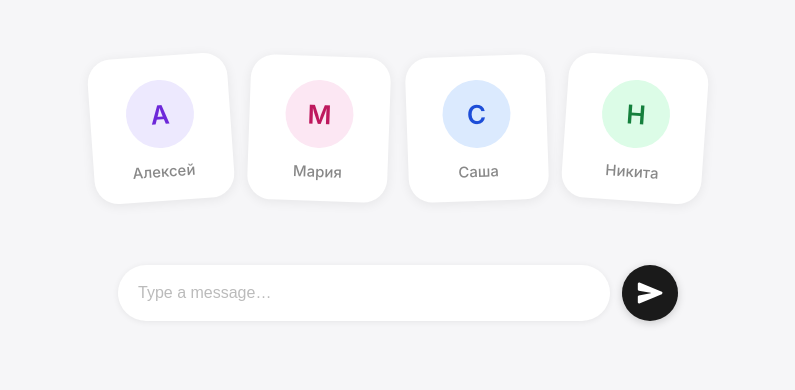
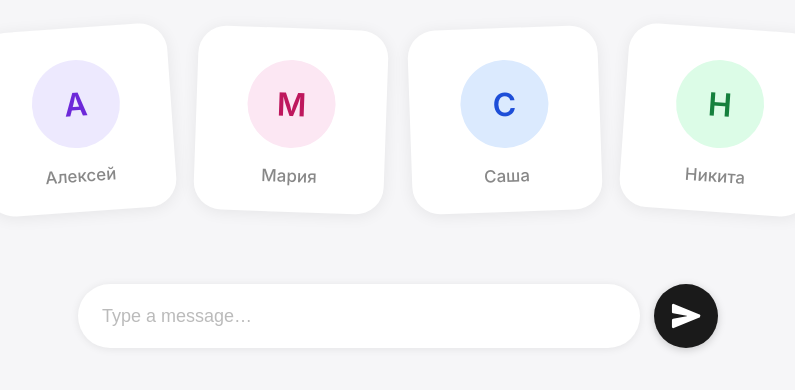
Before and after one commit to varyakolysh2003-dotcom/Plane, a React app in the folder app/: page / in a window 1280 px wide. Shown: the part 212-602 px from the top of the page, without its empty margins (242-1037 px from the left). Built offline with nearby package versions, Linux system fonts and the light colour scheme; the HTML template or start-up script is replaced by a standard one.

Commit message:
Make UI significantly larger: 88px avatars, 190px cards, 64px input/button
https://claude.ai/code/session_01MD16p9BmbSQJQkncxdnMRa

```diff
--- a/app/src/App.css
+++ b/app/src/App.css
@@ -7,7 +7,7 @@
   flex-direction: column;
   align-items: center;
   justify-content: center;
-  gap: 64px;
+  gap: 72px;
   height: 100dvh;
   background: #f6f6f8;
   font-family: -apple-system, BlinkMacSystemFont, 'Segoe UI', sans-serif;
@@ -45,7 +45,7 @@
 /* ── User cards ──────────────────────────────────────────── */
 .cards-row {
   display: flex;
-  gap: 18px;
+  gap: 24px;
   align-items: flex-end;
 }
 
@@ -53,56 +53,50 @@
   display: flex;
   flex-direction: column;
   align-items: center;
-  gap: 14px;
-  padding: 24px 36px 20px;
-  min-width: 140px;
+  gap: 18px;
+  padding: 32px 44px 26px;
+  min-width: 190px;
   background: #fff;
-  border-radius: 24px;
-  box-shadow: 0 2px 12px rgba(0,0,0,0.07);
+  border-radius: 28px;
+  box-shadow: 0 2px 16px rgba(0,0,0,0.07);
   user-select: none;
-  /*
-   * `translate` (individual property) composes with the inline
-   * transform:rotate() tilt — no conflict, independent animation.
-   */
   transition:
     translate  0.2s cubic-bezier(0.34, 1.4, 0.64, 1),
     box-shadow 0.2s ease;
 }
 
 .user-card:hover {
-  translate: 0 -5px;
-  box-shadow: 0 8px 22px rgba(0,0,0,0.1);
+  translate: 0 -6px;
+  box-shadow: 0 10px 28px rgba(0,0,0,0.1);
 }
 
-/* Card being aimed at: lift slightly toward the incoming plane */
 .user-card.card-aim {
-  translate: 0 -4px;
-  box-shadow: 0 10px 28px rgba(0,0,0,0.13);
+  translate: 0 -5px;
+  box-shadow: 0 12px 32px rgba(0,0,0,0.13);
 }
 
-/* Subtle bump on delivery */
 .user-card.card-bounce {
   animation: card-bump 0.38s cubic-bezier(0.34, 1.3, 0.64, 1);
 }
 @keyframes card-bump {
-  0%   { translate: 0 0;    }
-  45%  { translate: 0 -8px; }
-  100% { translate: 0 0;    }
+  0%   { translate: 0 0;     }
+  45%  { translate: 0 -10px; }
+  100% { translate: 0 0;     }
 }
 
 .avatar {
-  width: 68px;
-  height: 68px;
+  width: 88px;
+  height: 88px;
   border-radius: 50%;
   display: flex;
   align-items: center;
   justify-content: center;
   font-weight: 600;
-  font-size: 26px;
+  font-size: 32px;
 }
 
 .uname {
-  font-size: 15px;
+  font-size: 17px;
   color: #888;
   font-weight: 500;
   white-space: nowrap;
@@ -111,15 +105,15 @@
 /* ── Input block ─────────────────────────────────────────── */
 .input-block {
   position: relative;
-  width: 560px;
-  height: 56px;
+  width: 640px;
+  height: 64px;
 }
 
 /* Input + button row */
 .input-row {
   display: flex;
   align-items: center;
-  gap: 12px;
+  gap: 14px;
   width: 100%;
   height: 100%;
   opacity: 1;
@@ -150,27 +144,27 @@
 
 .msg-input {
   flex: 1;
-  height: 56px;
-  padding: 0 20px;
+  height: 64px;
+  padding: 0 24px;
   border: none;
-  border-radius: 28px;
-  font-size: 16px;
+  border-radius: 32px;
+  font-size: 18px;
   color: #1a1a1a;
   background: #fff;
   outline: none;
-  box-shadow: 0 1px 6px rgba(0,0,0,0.07);
+  box-shadow: 0 1px 8px rgba(0,0,0,0.08);
   transition: box-shadow 0.2s ease;
 }
 .msg-input::placeholder { color: #bbb; }
 .msg-input:focus {
-  box-shadow: 0 2px 12px rgba(0,0,0,0.1);
+  box-shadow: 0 2px 16px rgba(0,0,0,0.11);
 }
 
 /* ── Send button ─────────────────────────────────────────── */
 .send-btn {
   flex-shrink: 0;
-  width: 56px;
-  height: 56px;
+  width: 64px;
+  height: 64px;
   border-radius: 50%;
   border: none;
   display: flex;
@@ -194,13 +188,13 @@
 /* ── Toast ───────────────────────────────────────────────── */
 .toast {
   position: fixed;
-  bottom: 40px;
+  bottom: 44px;
   left: 50%;
   background: #1a1a1a;
   color: #fff;
-  padding: 12px 26px;
-  border-radius: 28px;
-  font-size: 15px;
+  padding: 14px 30px;
+  border-radius: 32px;
+  font-size: 16px;
   font-weight: 500;
   pointer-events: none;
   z-index: 50;
--- a/app/src/App.jsx
+++ b/app/src/App.jsx
@@ -218,7 +218,7 @@ export default function App() {
           left: flyPlane.x, top: flyPlane.y,
           transform: `translate(-50%,-50%) rotate(${flyPlane.angle}deg)`,
         }}>
-          <PlaneIcon size={28} />
+          <PlaneIcon size={34} />
         </div>
       )}
 
@@ -277,14 +277,14 @@ export default function App() {
           >
             {/* Always in DOM — fades in/out via CSS class */}
             <span className={`send-btn-icon${btnPlaneVisible ? '' : ' send-btn-icon--hidden'}`}>
-              <PlaneIcon size={26} />
+              <PlaneIcon size={30} />
             </span>
           </button>
         </div>
 
         {/* Centered plane — fades in and scales up during drag */}
         <div className="input-plane" aria-hidden="true">
-          <PlaneIcon size={26} style={{
+          <PlaneIcon size={30} style={{
             transform: `rotate(${dragAngle}deg) scale(${isDragging ? planeScale : 1})`,
             transition: isDragging ? 'transform 0.06s ease-out' : 'transform 0.25s ease-in-out',
           }} />
```
